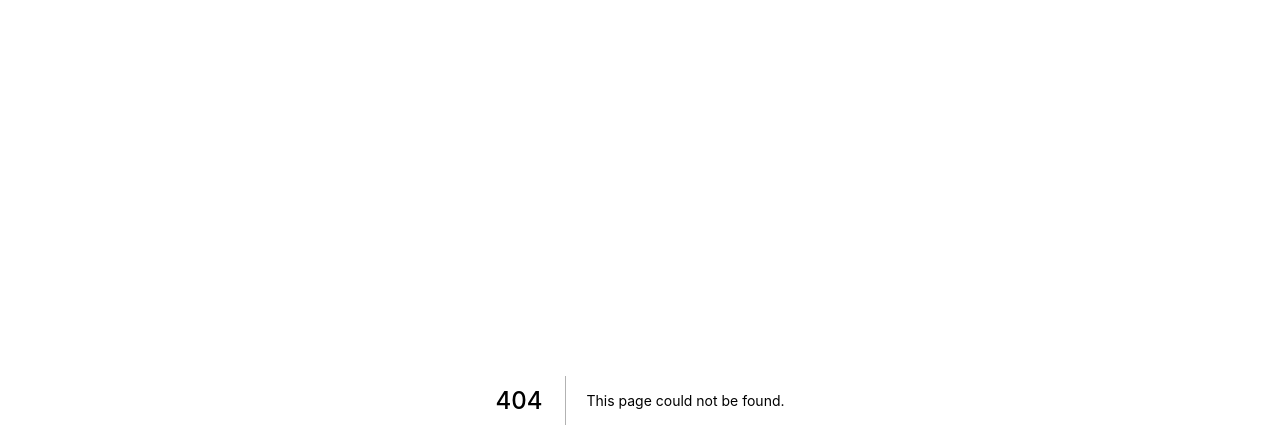
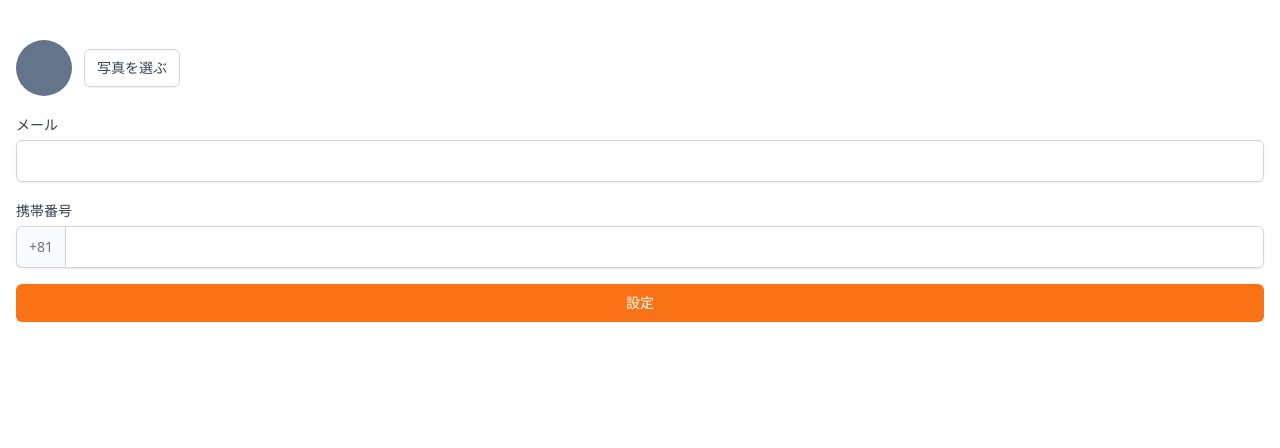
Before and after one commit to RspSang/ninjin-market, a Next.js app: page /profile/edit in a window 1280 px wide. Before the commit this address had no page. Shown: the top 448 px of the page. Built offline with nearby package versions, Linux system fonts and the light colour scheme.

Commit message:
Add edit profile page UI

```diff
--- /dev/null
+++ b/pages/profile/edit.tsx
@@ -0,0 +1,50 @@
+import type { NextPage } from "next";
+
+const EditProfile: NextPage = () => {
+  return (
+    <div className="space-y-4 py-10 px-4">
+      <div className="flex items-center space-x-3">
+        <div className="h-14 w-14 rounded-full bg-slate-500" />
+        <label
+          htmlFor="picture"
+          className="cursor-pointer rounded-md border border-gray-300 py-2 px-3 text-sm font-medium text-gray-700 shadow-sm focus:ring-2 focus:ring-orange-500 focus:ring-offset-2"
+        >
+          写真を選ぶ
+          <input id="picture" type="file" className="hidden" accept="image/*" />
+        </label>
+      </div>
+      <div className="space-y-1">
+        <label htmlFor="email" className="text-sm font-medium text-gray-700">
+          メール
+        </label>
+        <input
+          id="email"
+          type="email"
+          className="w-full appearance-none rounded-md border border-gray-300 px-3 py-2 placeholder-gray-400 shadow-sm focus:border-orange-500 focus:outline-none focus:ring-orange-500"
+          required
+        />
+      </div>
+      <div className="space-y-1">
+        <label htmlFor="phone" className="text-sm font-medium text-gray-700">
+          携帯番号
+        </label>
+        <div className="flex rounded-md shadow-sm">
+          <span className="flex select-none items-center justify-center rounded-l-md border border-r-0 border-gray-300 bg-gray-50 px-3 text-sm text-gray-500">
+            +81
+          </span>
+          <input
+            id="input"
+            type="number"
+            className="w-full appearance-none rounded-md rounded-l-none border border-gray-300 px-3 py-2 placeholder-gray-400 shadow-sm focus:border-orange-500 focus:outline-none focus:ring-orange-500"
+            required
+          />
+        </div>
+      </div>
+      <button className="mt-5 w-full rounded-md border border-transparent bg-orange-500 py-2 px-4 text-sm font-medium text-white shadow-sm hover:bg-orange-600 focus:outline-none focus:ring-2 focus:ring-orange-500 focus:ring-offset-2 ">
+        設定
+      </button>
+    </div>
+  );
+};
+
+export default EditProfile;
```
